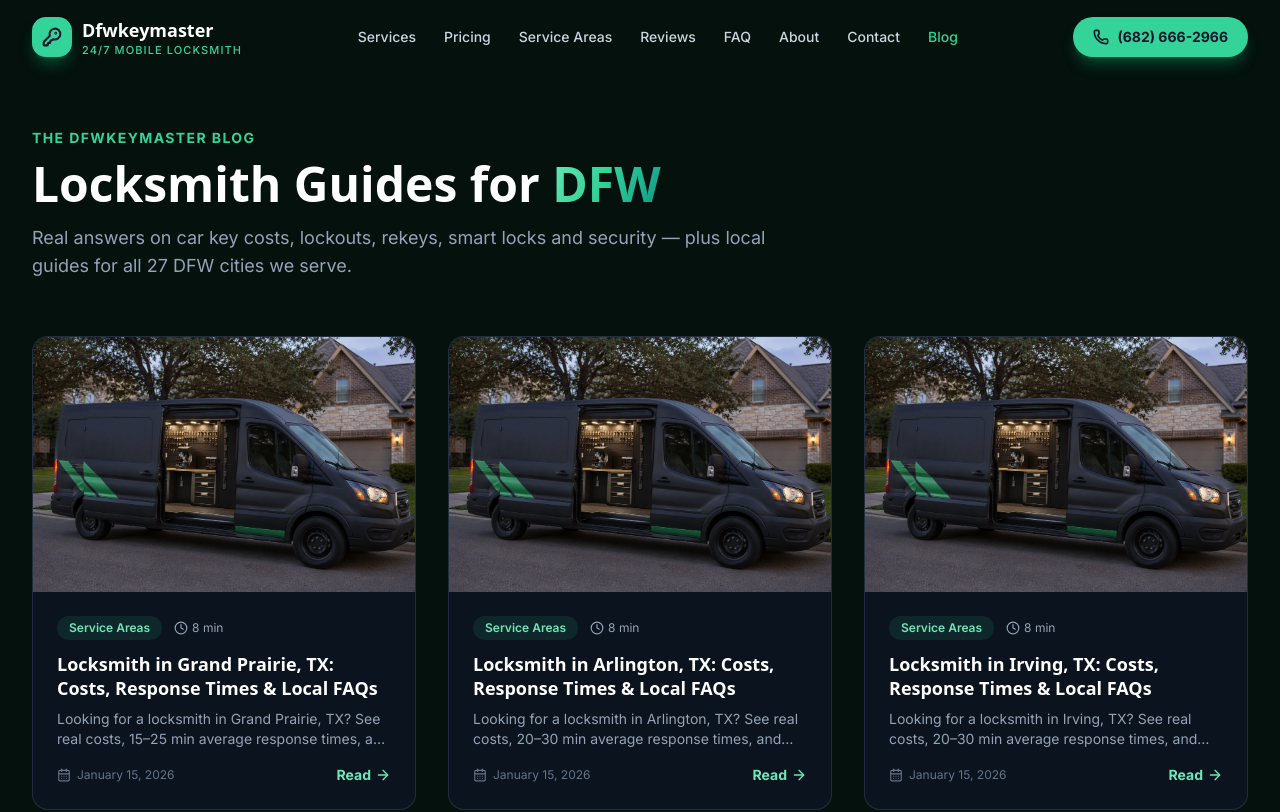
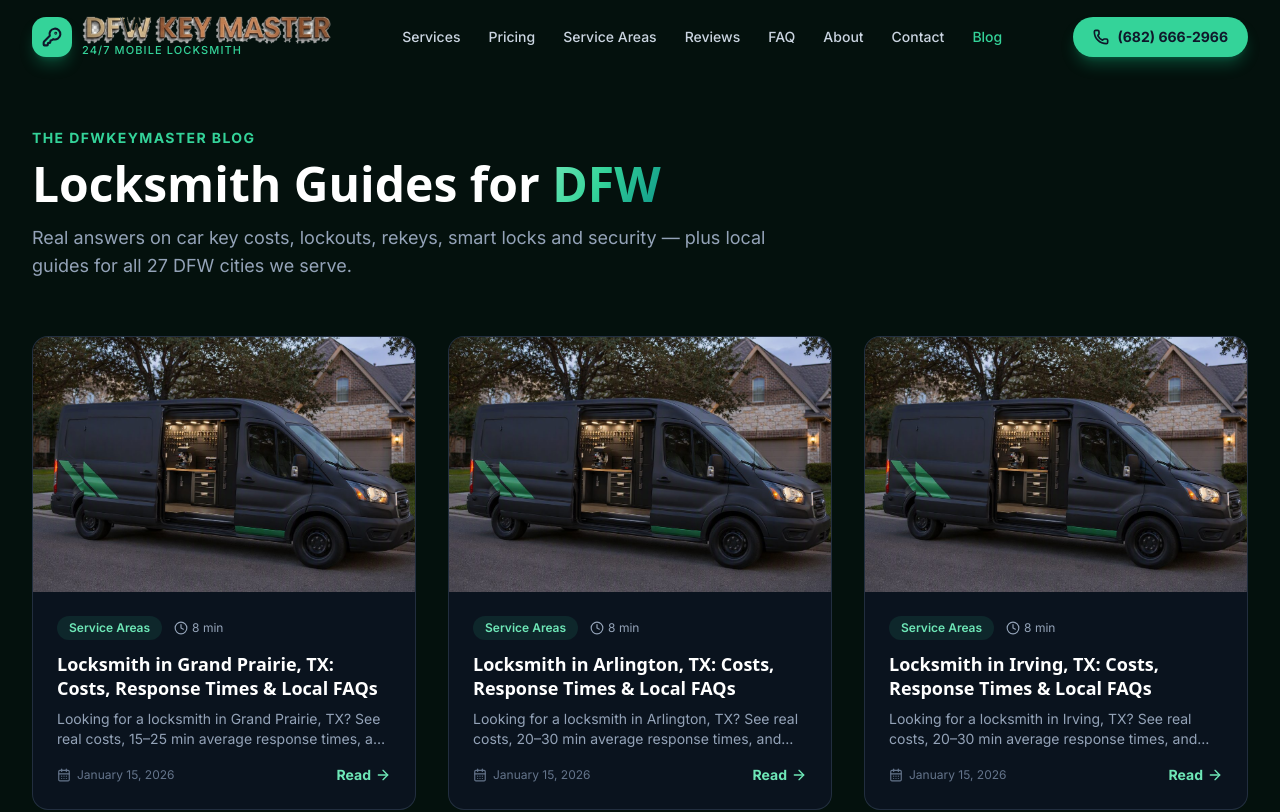
Before and after one commit to idreesza/amigolocksmith, a React (Vite) app: page /blog in a window 1280 px wide. Shown: the top 812 px of the page. Built offline with nearby package versions, Linux system fonts and the light colour scheme; a web font is replaced by a local one.

Commit message:
Add DFW KEY MASTER logo image to header and footer

```diff
--- a/src/sections/Footer.tsx
+++ b/src/sections/Footer.tsx
@@ -2,7 +2,7 @@ import { Link } from "react-router";
 import { KeyRound } from "lucide-react"
 import { Mail } from "lucide-react"
 import { Phone } from "lucide-react";
-import { CITIES, NAV_LINKS, SERVICES, SITE } from "@/lib/site";
+import { CITIES, NAV_LINKS, SERVICES, SITE, asset } from "@/lib/site";
 
 export default function Footer() {
   return (
@@ -10,10 +10,10 @@ export default function Footer() {
       <div className="mx-auto grid max-w-7xl gap-12 px-4 py-16 sm:px-6 lg:grid-cols-4 lg:px-8">
         <div>
           <Link to="/" className="flex items-center gap-2.5">
-            <span className="flex h-10 w-10 items-center justify-center rounded-xl bg-emerald-400 text-slate-900">
+            <span className="flex h-10 w-10 shrink-0 items-center justify-center rounded-xl bg-emerald-400 text-slate-900">
               <KeyRound className="h-5 w-5" strokeWidth={2.5} />
             </span>
-            <span className="font-display text-lg font-bold text-white">Dfwkeymaster</span>
+            <img src={asset("/images/logo.png")} alt="DFW Key Master" className="block h-7 w-auto" />
           </Link>
           <p className="mt-5 text-sm leading-relaxed text-slate-400">
             {SITE.name} — 24/7 mobile automotive, residential and commercial locksmith based in{" "}
--- a/src/sections/Navbar.tsx
+++ b/src/sections/Navbar.tsx
@@ -4,7 +4,7 @@ import { Menu } from "lucide-react"
 import { Phone } from "lucide-react"
 import { X } from "lucide-react"
 import { KeyRound } from "lucide-react";
-import { NAV_LINKS, SITE } from "@/lib/site";
+import { NAV_LINKS, SITE, asset } from "@/lib/site";
 
 export default function Navbar() {
   const [scrolled, setScrolled] = useState(false);
@@ -28,11 +28,15 @@ export default function Navbar() {
     >
       <nav className="mx-auto flex max-w-7xl items-center justify-between px-4 sm:px-6 lg:px-8" aria-label="Main navigation">
         <Link to="/" className="flex items-center gap-2.5">
-          <span className="flex h-10 w-10 items-center justify-center rounded-xl bg-emerald-400 text-slate-900 shadow-lg shadow-emerald-500/30">
+          <span className="flex h-10 w-10 shrink-0 items-center justify-center rounded-xl bg-emerald-400 text-slate-900 shadow-lg shadow-emerald-500/30">
             <KeyRound className="h-5 w-5" strokeWidth={2.5} />
           </span>
           <span className="leading-tight">
-            <span className="block font-display text-lg font-bold text-white">Dfwkeymaster</span>
+            <img
+              src={asset("/images/logo.png")}
+              alt="DFW Key Master"
+              className="block h-7 w-auto"
+            />
             <span className="block text-[11px] font-medium uppercase tracking-widest text-emerald-400">
               24/7 Mobile Locksmith
             </span>
```
Also changed, not shown: public/images/logo.png (added).
